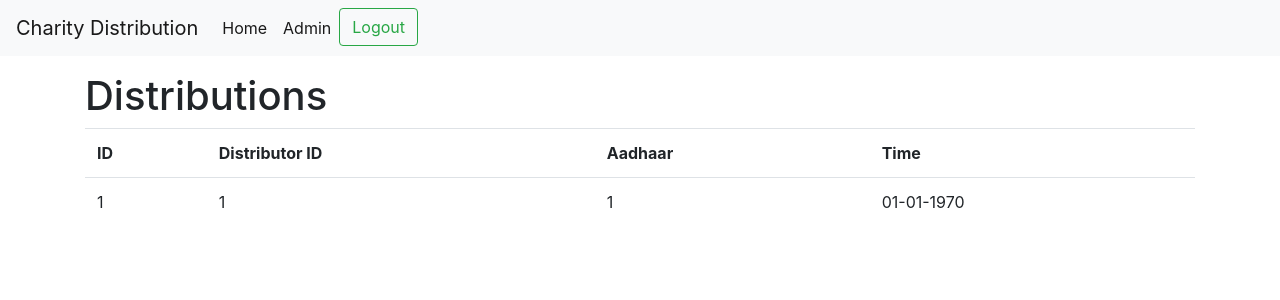
After one commit to daniyaalk/charitytracking, a Flask app: page /distributions in a window 1280 px wide. The commit adds this page. Shown: the top 300 px of the page. Run offline with Flask 2, Linux system fonts and the light colour scheme; the visitor is signed in with stand-in values (Sample User, id 1); tables that the repository leaves empty hold one stand-in row (values such as "Sample post"); some libraries are stand-ins or nearby versions.

Commit message:
Added distributions list in admin panel

```diff
--- a/DB.sql
+++ b/DB.sql
@@ -3,7 +3,7 @@
 -- https://www.phpmyadmin.net/
 --
 -- Host: localhost:3306
--- Generation Time: Apr 03, 2020 at 07:30 PM
+-- Generation Time: Apr 03, 2020 at 11:44 PM
 -- Server version: 8.0.19-0ubuntu0.19.10.3
 -- PHP Version: 7.2.24-0ubuntu0.18.04.3
 
--- a/app.py
+++ b/app.py
@@ -254,4 +254,15 @@ def distribute(uuid):
         flash("The entry was successfully added!", "success")
         return redirect(url_for('families'))
 
+@app.route('/distributions')
+def distributions():
+    if 'admin' not in session:
+        return redirect(url_for('admin'))
+    else:
+        cur = mysql.connection.cursor()
+        cur.execute("SELECT *, DATE_FORMAT(FROM_UNIXTIME(`time`+19800), '%d-%m-%Y') AS 'date_formatted' FROM distribution ORDER BY time DESC")
+        data = cur.fetchall()
+
+        return render_template('distributions.html', data=data)
+
 app.run(debug=True);
--- a/templates/admin.html
+++ b/templates/admin.html
@@ -7,7 +7,7 @@
     <p class="lead">This is a simple hero unit, a simple jumbotron-style component for calling extra attention to featured content or information.</p>
     <hr class="my-4">
     <p>It uses utility classes for typography and spacing to space content out within the larger container.</p>
-    <a class="btn btn-primary btn-lg" href="/distributors" role="button">Distributor list</a>&nbsp;<a class="btn btn-primary btn-lg" href="#" role="button">Distributions</a>
+    <a class="btn btn-primary btn-lg" href="/distributors" role="button">Distributor list</a>&nbsp;<a class="btn btn-primary btn-lg" href="/distributions" role="button">Distributions</a>
   </div>
 </p>
 {% endblock %}
--- /dev/null
+++ b/templates/distributions.html
@@ -0,0 +1,20 @@
+{% extends 'layout.html' %}
+{% block body %}
+  <h1>Distributions</h1>
+  <table class="table">
+    <tr>
+      <th>ID</th>
+      <th>Distributor ID</th>
+      <th>Aadhaar</th>
+      <th>Time</th>
+    </tr>
+    {% for entry in data %}
+      <tr>
+        <td>{{ entry.id }}</td>
+        <td>{{ entry.distributor_id }}</td>
+        <td>{{ entry.family_uuid }}</td>
+        <td>{{ entry.date_formatted }}</td>
+      </tr>
+    {% endfor%}
+  </table>
+{% endblock %}
```
